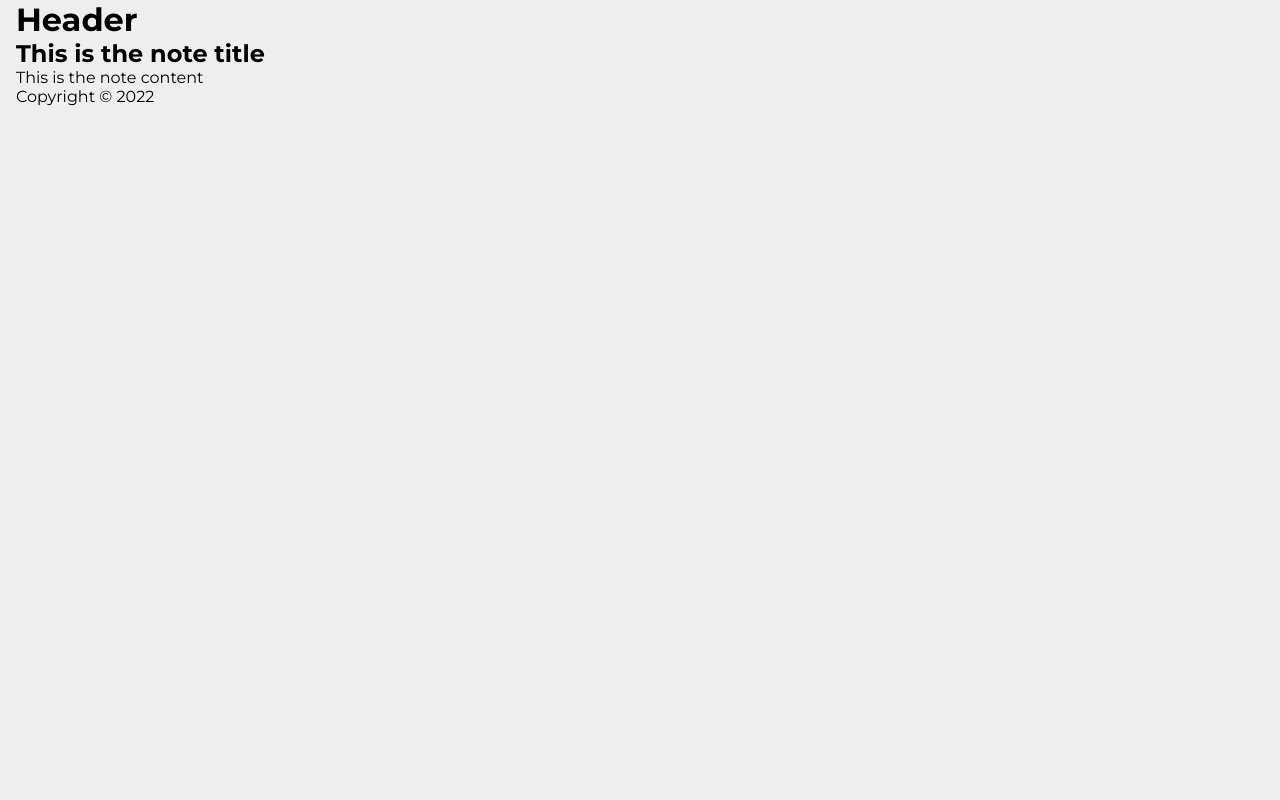
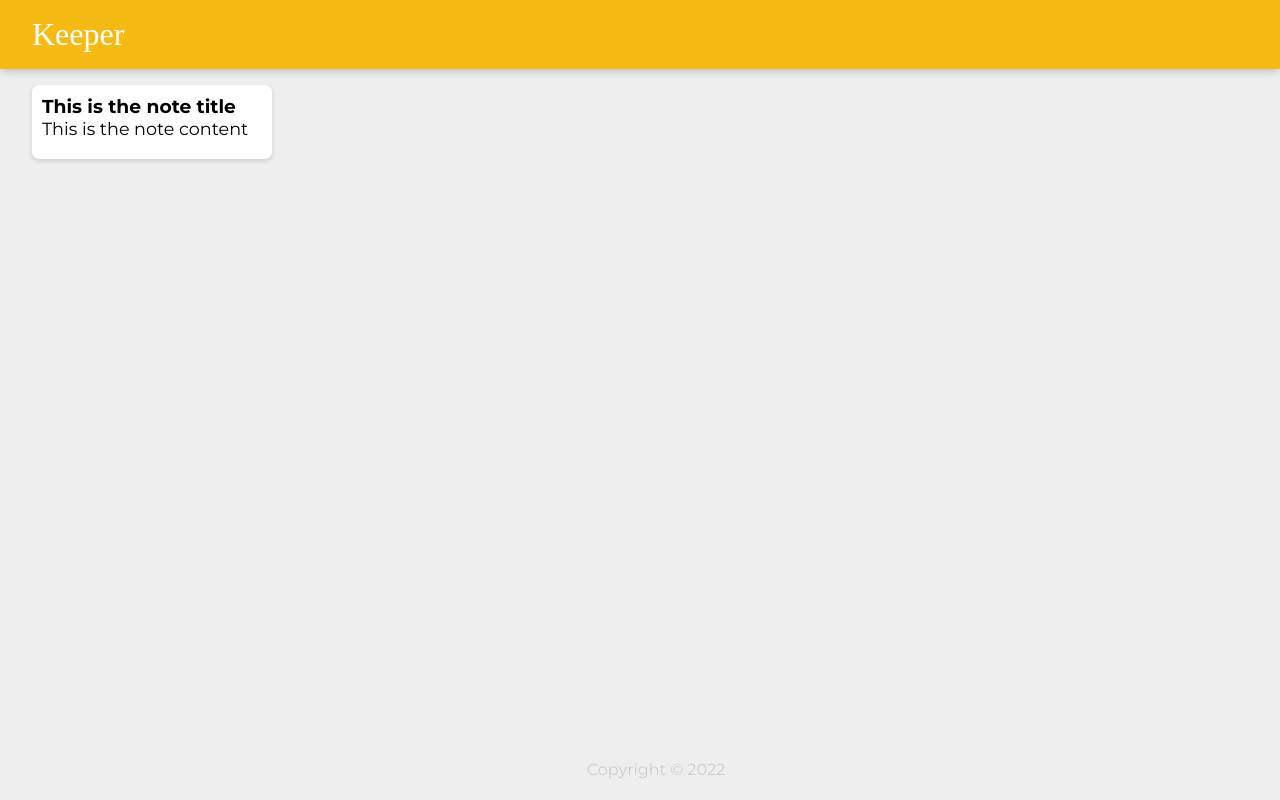
Before and after one commit to johncanero/keeper-app, a React (Create React App) app: page / in a window 1280 px wide. Built offline with nearby package versions, Linux system fonts and the light colour scheme; a web font is replaced by a local one.

Commit message:
Include Components and Style Them

```diff
--- a/src/components/Footer.js
+++ b/src/components/Footer.js
@@ -1,8 +1,8 @@
 const Footer = () => {
   return (
-    <div>
+    <footer>
         <p>Copyright &copy; 2022</p>
-    </div>
+    </footer>
   )
 }
 
--- a/src/components/Header.js
+++ b/src/components/Header.js
@@ -1,8 +1,8 @@
 const Header = () => {
   return (
-    <div>
-        <h1>Header</h1>
-    </div>
+    <header>
+        <h1>Keeper</h1>
+    </header>
   )
 }
 
--- a/src/components/Note.js
+++ b/src/components/Note.js
@@ -1,7 +1,7 @@
 const Note = () => {
   return (
-    <div>
-        <h2>This is the note title</h2>
+    <div className="note">
+        <h3>This is the note title</h3>
         <p>This is the note content</p>
     </div>
   )
```
Also changed, not shown: src/App.css (+6 -2 lines).
